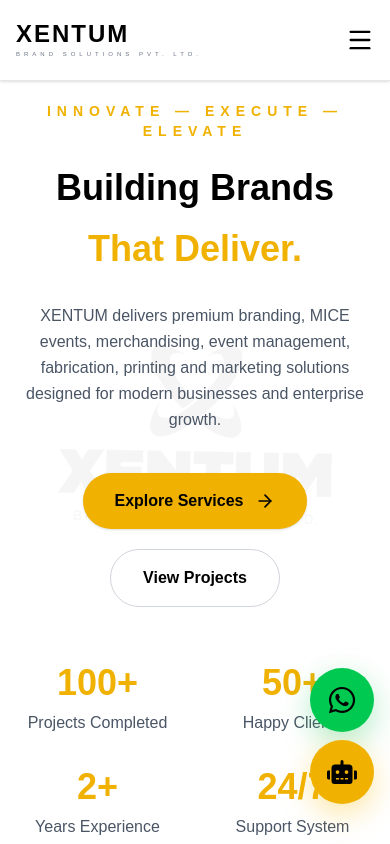
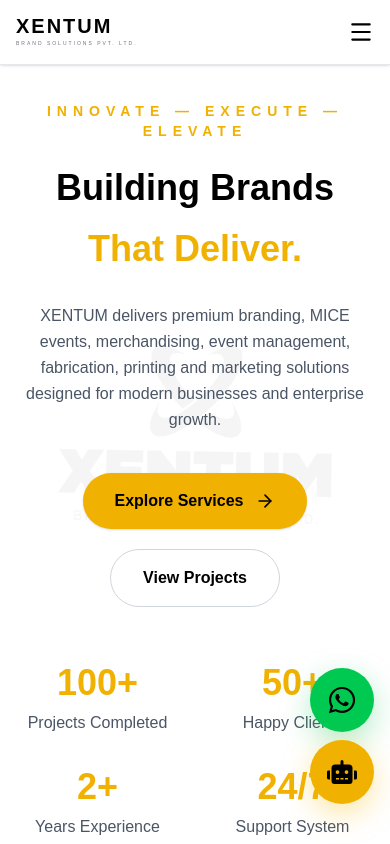
Before and after one commit to shubham12-coder/xentumbrandsolutions, a Next.js app: page / in a window 390 px wide. Shown: the top 844 px of the page. Built offline with nearby package versions, Linux system fonts and the light colour scheme.

Commit message:
mobile navbar fixed

```diff
--- a/components/Navbar.tsx
+++ b/components/Navbar.tsx
@@ -20,17 +20,17 @@
   return (
     <header className='fixed top-0 left-0 w-full z-50 bg-white/90 backdrop-blur-xl border-b border-gray-200 shadow-sm'>
 
-      <div className='max-w-7xl mx-auto px-4 md:px-6 h-20 flex items-center justify-between'>
+      <div className='max-w-7xl mx-auto px-4 md:px-6 h-16 md:h-20 flex items-center justify-between'>
 
         {/* LOGO */}
         <Link href='/' className='flex flex-col justify-center'>
 
-        <h1 className='text-black text-2xl md:text-4xl font-black tracking-[2px] md:tracking-[4px] leading-none'>
-         XENTUM
+          <h1 className='text-black text-xl md:text-4xl font-black tracking-[2px] md:tracking-[4px] leading-none'>
+            XENTUM
           </h1>
 
-        <p className='text-gray-500 text-[6px] md:text-[8px] tracking-[4px] mt-1 uppercase text-center'>
-         Brand Solutions Pvt. Ltd.
+          <p className='text-gray-500 text-[5px] md:text-[8px] tracking-[2px] md:tracking-[4px] mt-1 uppercase text-center'>
+            Brand Solutions Pvt. Ltd.
           </p>
 
         </Link>
@@ -61,7 +61,7 @@
           onClick={() => setMenuOpen(!menuOpen)}
           className='lg:hidden text-black'
         >
-          {menuOpen ? <X size={28} /> : <Menu size={28} />}
+          {menuOpen ? <X size={26} /> : <Menu size={26} />}
         </button>
 
       </div>
```
